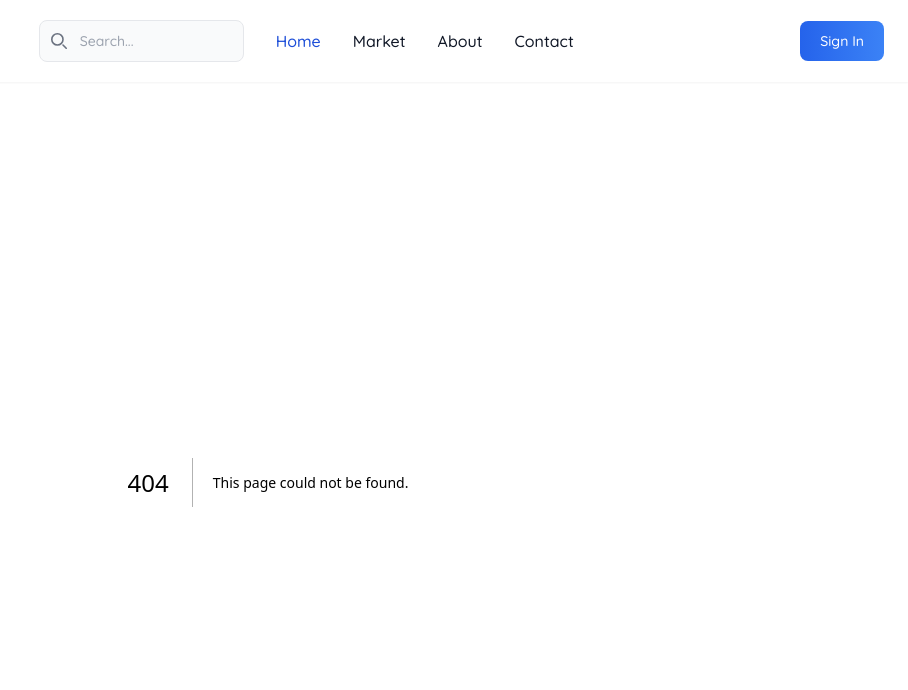
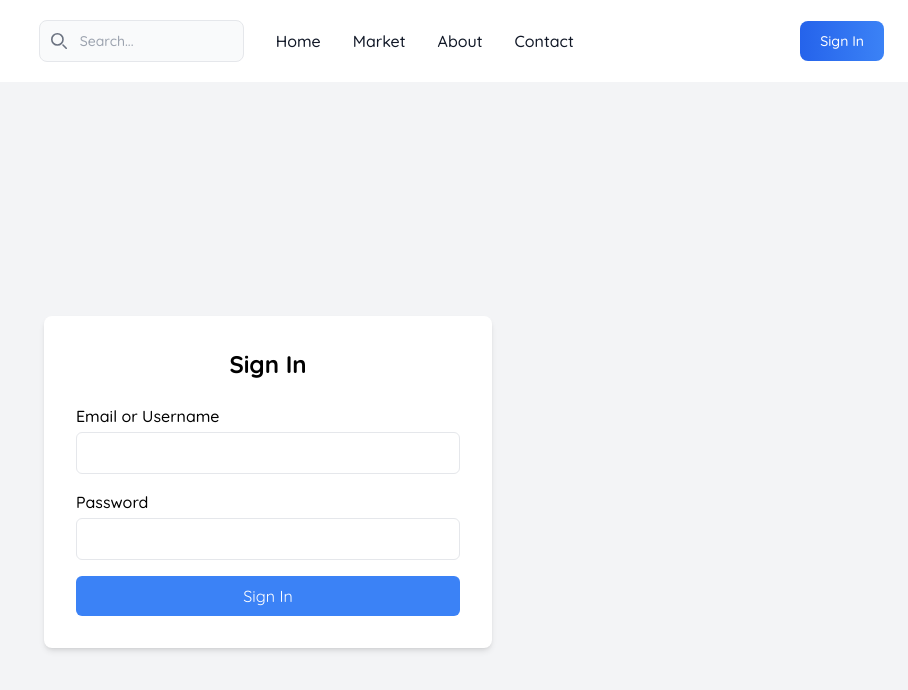
Before and after one commit to pratee-k-umar/PortfolioT, a Next.js app: page /auth/signin in a window 1280 px wide. Before the commit this address had no page. Shown: the top 690 px of the page, without its empty margins (372-1280 px from the left). Built offline with nearby package versions, Linux system fonts and the light colour scheme; no server answers.

Commit message:
Authentication Implemented

```diff
--- /dev/null
+++ b/app/api/auth/[...nextauth]/route.js
@@ -0,0 +1,69 @@
+import NextAuth from "next-auth"
+import Credentials from "next-auth/providers/credentials"
+import bcrypt from "bcryptjs"
+import { connectToDB } from "@/utils/database"
+import User from "@/models/user"
+
+const authOptions = {
+  providers: [
+    Credentials({
+      credentials: {
+        email: {},
+        password: {},
+      },
+      authorize: async (credentials) => {
+        await connectToDB()
+        try {
+          const user = await User.findOne({
+            $or: [
+              { email: credentials.email },
+              { username: credentials.email }
+            ]
+          })
+
+          if (!user) {
+            throw new Error("No user found with this email/username")
+          }
+
+          const isCorrectPassword = await bcrypt.compare(credentials.password, user.password)
+
+          if (!isCorrectPassword) {
+            throw new Error("Incorrect password")
+          }
+
+          return user
+        }
+        catch (error) {
+          throw new Error(error.message)
+        }
+      },
+    }),
+  ],
+  session: {
+    strategy: "jwt"
+  },
+  callbacks: {
+    async jwt({ token, user }) {
+      if (user) {
+        token.id = user._id
+        token.username = user.username
+        token.email = user.email
+      }
+      return token
+    },
+
+    async session({ session, token }) {
+      if (token) {
+        session.user = {
+          id: token.id,
+          username: token.username,
+          email: token.email
+        }
+      }
+      return session
+    }
+  }
+}
+
+const handler = NextAuth(authOptions)
+export { handler as GET, handler as POST }
--- /dev/null
+++ b/app/auth/signin/page.jsx
@@ -0,0 +1,87 @@
+"use client"
+
+import { signIn } from "next-auth/react"
+import { useRouter } from "next/navigation"
+import { useState } from "react"
+
+export default function SignInPage() {
+  const router = useRouter()
+  const [error, setError] = useState("")
+  const [loading, setLoading] = useState(false)
+
+  const handleSubmit = async (e) => {
+    e.preventDefault()
+    setLoading(true)
+    setError("")
+
+    const formData = new FormData(e.target)
+    const credentials = Object.fromEntries(formData)
+
+    try {
+      const result = await signIn("credentials", {
+        ...credentials,
+        redirect: false
+      })
+
+      if (result?.error) {
+        setError(result.error)
+      } else {
+        router.push("/")
+      }
+    } catch (error) {
+      setError("An unexpected error occurred")
+    } finally {
+      setLoading(false)
+    }
+  }
+
+  return (
+    <div className="min-h-screen flex items-center justify-center bg-gray-100">
+      <div className="bg-white p-8 rounded-lg shadow-md w-full max-w-md">
+        <h1 className="text-2xl font-bold mb-6 text-center">Sign In</h1>
+
+        {error && (
+          <div className="mb-4 p-2 bg-red-100 text-red-600 rounded">
+            {error}
+          </div>
+        )}
+
+        <form onSubmit={handleSubmit} className="space-y-4">
+          <div>
+            <label htmlFor="email" className="block mb-1 font-medium">
+              Email or Username
+            </label>
+            <input
+              type="text"
+              name="email"
+              id="email"
+              required
+              className="w-full px-3 py-2 border rounded-md focus:outline-none focus:ring-2 focus:ring-blue-500"
+            />
+          </div>
+
+          <div>
+            <label htmlFor="password" className="block mb-1 font-medium">
+              Password
+            </label>
+            <input
+              type="password"
+              name="password"
+              id="password"
+              required
+              className="w-full px-3 py-2 border rounded-md focus:outline-none focus:ring-2 focus:ring-blue-500"
+            />
+          </div>
+
+          <button
+            type="submit"
+            disabled={loading}
+            className="w-full bg-blue-500 text-white py-2 px-4 rounded-md hover:bg-blue-600 transition-colors disabled:opacity-50 disabled:cursor-not-allowed"
+          >
+            {loading ? "Signing in..." : "Sign In"}
+          </button>
+        </form>
+      </div>
+    </div>
+  )
+}
--- a/app/globals.css
+++ b/app/globals.css
@@ -1,4 +1,4 @@
-@import url('https://fonts.googleapis.com/css2?family=Quicksand:wght@300..700&family=Ubuntu:ital,wght@0,300;0,400;0,500;0,700;1,300;1,400;1,500;1,700&display=swap');
+@import url("https://fonts.googleapis.com/css2?family=Quicksand:wght@300..700&family=Ubuntu:ital,wght@0,300;0,400;0,500;0,700;1,300;1,400;1,500;1,700&display=swap");
 
 @tailwind base;
 @tailwind components;
@@ -19,3 +19,11 @@
 body {
   font-family: "Quicksand", sans-serif;
 }
+
+.nav-link {
+  @apply block py-2 px-3 text-gray-900 rounded hover:bg-gray-100 md:hover:bg-transparent md:hover:text-blue-700 md:p-0 md:dark:hover:text-blue-500 dark:text-white dark:hover:bg-gray-700 dark:hover:text-white md:dark:hover:bg-transparent dark:border-gray-700 transition-all duration-200 ease-in-out;
+}
+
+.nav-link.active {
+  @apply text-blue-700 font-semibold border-b-2 border-blue-700;
+}
--- a/app/layout.js
+++ b/app/layout.js
@@ -1,6 +1,7 @@
 import { Geist, Geist_Mono } from "next/font/google";
 import "./globals.css";
-import Navbar from "@/components/Navbar";
+import Navbar from "../components/Navbar";
+import AuthProvider from "../components/AuthProvider";
 
 const geistSans = Geist({
   variable: "--font-geist-sans",
@@ -23,10 +24,12 @@ export default function RootLayout({ children }) {
       <body
         className={`${geistSans.variable} ${geistMono.variable} antialiased`}
       >
-        <main className="flex-grow">
-          <Navbar />
-          {children}
-        </main>
+        <AuthProvider>
+          <main className="flex-grow">
+            <Navbar />
+            {children}
+          </main>
+        </AuthProvider>
       </body>
     </html>
   );
--- /dev/null
+++ b/components/AuthProvider.jsx
@@ -0,0 +1,6 @@
+'use client';
+import { SessionProvider } from "next-auth/react";
+
+export default function AuthProvider({ children }) {
+  return <SessionProvider>{children}</SessionProvider>;
+}
--- a/components/Navbar.jsx
+++ b/components/Navbar.jsx
@@ -1,9 +1,13 @@
 "use client";
 
 import Link from "next/link";
+import { usePathname } from "next/navigation";
 import { useState } from "react";
+import { useSession, signOut } from "next-auth/react";
 
 const Navbar = () => {
+  const { data: session } = useSession();
+  const pathname = usePathname();
   const [isMenuOpen, setIsMenuOpen] = useState(false);
   const [searchQuery, setSearchQuery] = useState("");
 
@@ -15,6 +19,7 @@ const Navbar = () => {
     e.preventDefault();
     console.log("Searching for:", searchQuery);
   };
+
   return (
     <nav className="bg-white border-gray-200 dark:bg-gray-900 shadow-sm">
       <div className="max-w-screen-xl flex flex-wrap items-center justify-between mx-auto px-6 py-5 text-white">
@@ -26,12 +31,33 @@ const Navbar = () => {
           <span className="text-xl font-semibold">Portfolio Tracker</span>
         </Link>
         <div className="flex md:order-2">
-          <button
-            type="button"
-            className="text-white bg-gradient-to-r from-blue-600 to-blue-500 hover:from-blue-700 hover:to-blue-600 focus:ring-2 focus:ring-blue-300 font-medium rounded-lg text-sm px-5 py-2.5 text-center transition-all duration-200 ease-in-out"
-          >
-            Sign In
-          </button>
+          {session ? (
+            <div className="flex items-center gap-4">
+              <div className="hidden md:flex items-center gap-2">
+                <span className="text-sm font-medium">
+                  Welcome, {session.user.username}
+                </span>
+                <button
+                  onClick={() => signOut()}
+                  className="text-white bg-gradient-to-r from-red-600 to-red-500 hover:from-red-700 hover:to-red-600 focus:ring-2 focus:ring-red-300 font-medium rounded-lg text-sm px-5 py-2.5 text-center transition-all duration-200 ease-in-out"
+                >
+                  Sign Out
+                </button>
+              </div>
+              <div className="w-10 h-10 rounded-full bg-gray-200 flex items-center justify-center overflow-hidden">
+                <span className="text-gray-600 font-medium">
+                  {session.user.username[0].toUpperCase()}
+                </span>
+              </div>
+            </div>
+          ) : (
+            <Link
+              href="/auth/signin"
+              className="text-white bg-gradient-to-r from-blue-600 to-blue-500 hover:from-blue-700 hover:to-blue-600 focus:ring-2 focus:ring-blue-300 font-medium rounded-lg text-sm px-5 py-2.5 text-center transition-all duration-200 ease-in-out"
+            >
+              Sign In
+            </Link>
+          )}
           <button
             type="button"
             onClick={toggleMenu}
@@ -100,8 +126,8 @@ const Navbar = () => {
             </li>
             <li>
               <Link
-                href="#"
-                className="block py-2 px-3 text-white bg-blue-700 rounded md:bg-transparent md:text-blue-700 md:p-0 md:dark:text-blue-500 hover:opacity-80 transition-opacity duration-200 ease-in-out"
+                href="/"
+                className={`nav-link ${pathname === "/" ? "active" : ""}`}
                 aria-current="page"
               >
                 Home
@@ -110,7 +136,7 @@ const Navbar = () => {
             <li>
               <Link
                 href="/market"
-                className="block py-2 px-3 text-gray-900 rounded hover:bg-gray-100 md:hover:bg-transparent md:hover:text-blue-700 md:p-0 md:dark:hover:text-blue-500 dark:text-white dark:hover:bg-gray-700 dark:hover:text-white md:dark:hover:bg-transparent dark:border-gray-700 transition-all duration-200 ease-in-out"
+                className={`nav-link ${pathname === "/market" ? "active" : ""}`}
               >
                 Market
               </Link>
@@ -118,7 +144,7 @@ const Navbar = () => {
             <li>
               <Link
                 href="#"
-                className="block py-2 px-3 text-gray-900 rounded hover:bg-gray-100 md:hover:bg-transparent md:hover:text-blue-700 md:p-0 md:dark:hover:text-blue-500 dark:text-white dark:hover:bg-gray-700 dark:hover:text-white md:dark:hover:bg-transparent dark:border-gray-700 transition-all duration-200 ease-in-out"
+                className={`nav-link ${pathname === "/about" ? "active" : ""}`}
               >
                 About
               </Link>
@@ -126,7 +152,9 @@ const Navbar = () => {
             <li>
               <Link
                 href="#"
-                className="block py-2 px-3 text-gray-900 rounded hover:bg-gray-100 md:hover:bg-transparent md:hover:text-blue-700 md:p-0 dark:text-white md:dark:hover:text-blue-500 dark:hover:bg-gray-700 dark:hover:text-white md:dark:hover:bg-transparent dark:border-gray-700"
+                className={`nav-link ${
+                  pathname === "/contact" ? "active" : ""
+                }`}
               >
                 Contact
               </Link>
--- /dev/null
+++ b/models/user.js
@@ -0,0 +1,28 @@
+import { Schema, model, models } from "mongoose"
+
+const UserSchema = new Schema({
+  username: {
+    type: String,
+    required: [true, "Username is required..!"],
+    match: [/^(?=.{8,20}$)(?![_.])(?!.*[_.]{2})[a-zA-Z0-9._]+(?<![_.])$/, "Username is invalid, it should contain 8-20 alphanumeric letters and be unique!"]
+  },
+  email: {
+    type: String,
+    unique: [true, "Email already exists!"],
+    required: [true, "Email required..!"]
+  },
+  password: {
+    type: String,
+    required: [true, "Password is required..!"]
+  },
+  name: {
+    type: String,
+    required: [true, "Name is required..!"]
+  }
+}, {
+  timestamps: true
+})
+
+const User = models.User || model("User", UserSchema)
+
+export default User
--- /dev/null
+++ b/utils/database.js
@@ -0,0 +1,23 @@
+import mongoose from "mongoose";
+
+let isConnected = false
+
+export const connectToDB = async () => {
+  if (isConnected) {
+    console.log("Database connected...")
+    return
+  }
+
+  try {
+    await mongoose.connect(process.env.MONGODB_URI, {
+      dbName: "user",
+      useNewUrlParser: true,
+      useUnifiedTopology: true
+    })
+    isConnected = true
+    console.log("Database connected...")
+  }
+  catch (error) {
+    console.log(error)
+  }
+}
```
Also changed, not shown: package.json (+5 -2 lines), app/market/page.jsx (renamed from market/page.jsx), 1 other file (tests, documents, lock files or other folders).
